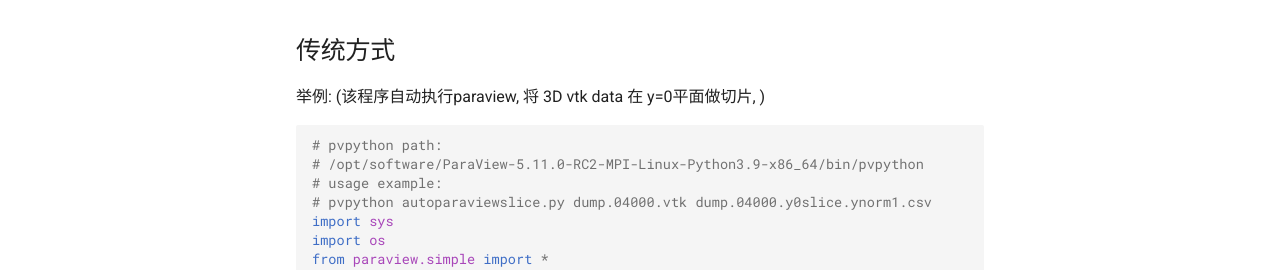
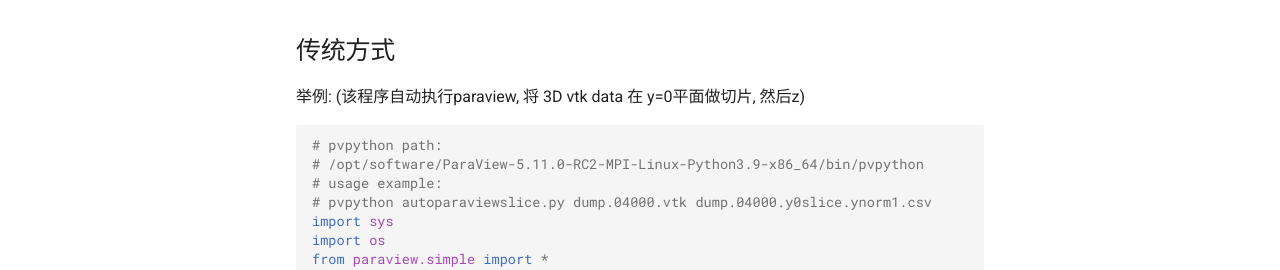
Before and after one commit to ymma98/technotes, an MkDocs documentation site: the page built from docs/python/读取命令行参数.md, in a window 1280 px wide and 1279 px high. Shown: the part 195-465 px from the top of the window. Built offline with MkDocs 1.6.1 and Material for MkDocs 9.7.7, drawn with Linux system fonts in a browser that asks for light colours.

Commit message:
docs/python/读取命令行参数.md updated from https://stackedit.cn/

````diff
--- a/docs/python/读取命令行参数.md
+++ b/docs/python/读取命令行参数.md
@@ -2,7 +2,7 @@
 
 ## 传统方式
 
-举例: (该程序自动执行paraview, 将 3D vtk data 在 y=0平面做切片, )
+举例: (该程序自动执行paraview, 将 3D vtk data 在 y=0平面做切片, 然后z)
 
 ```python
 # pvpython path:
````
Also changed, not shown: other parts of docs/python/读取命令行参数.md (+1 -1 lines).
